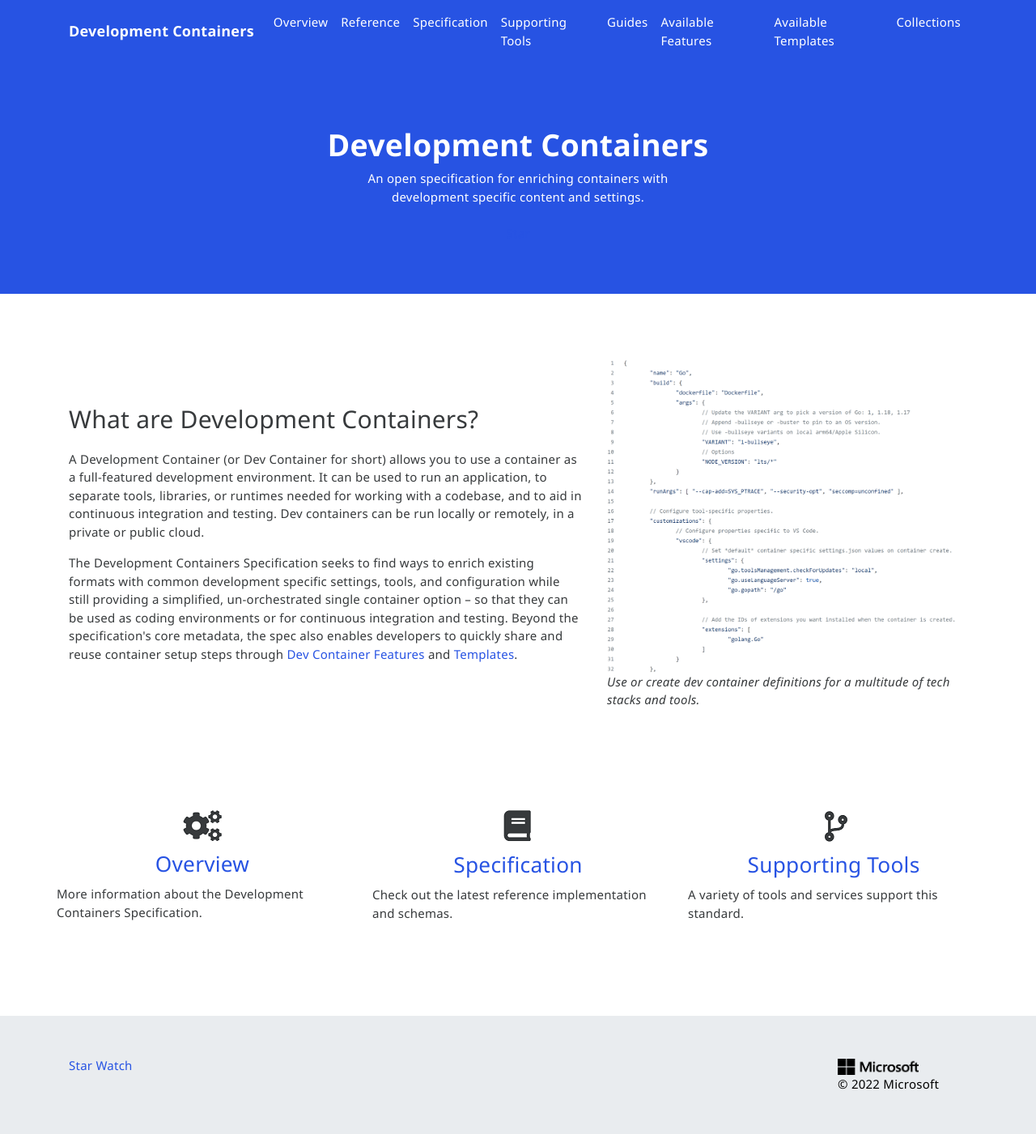
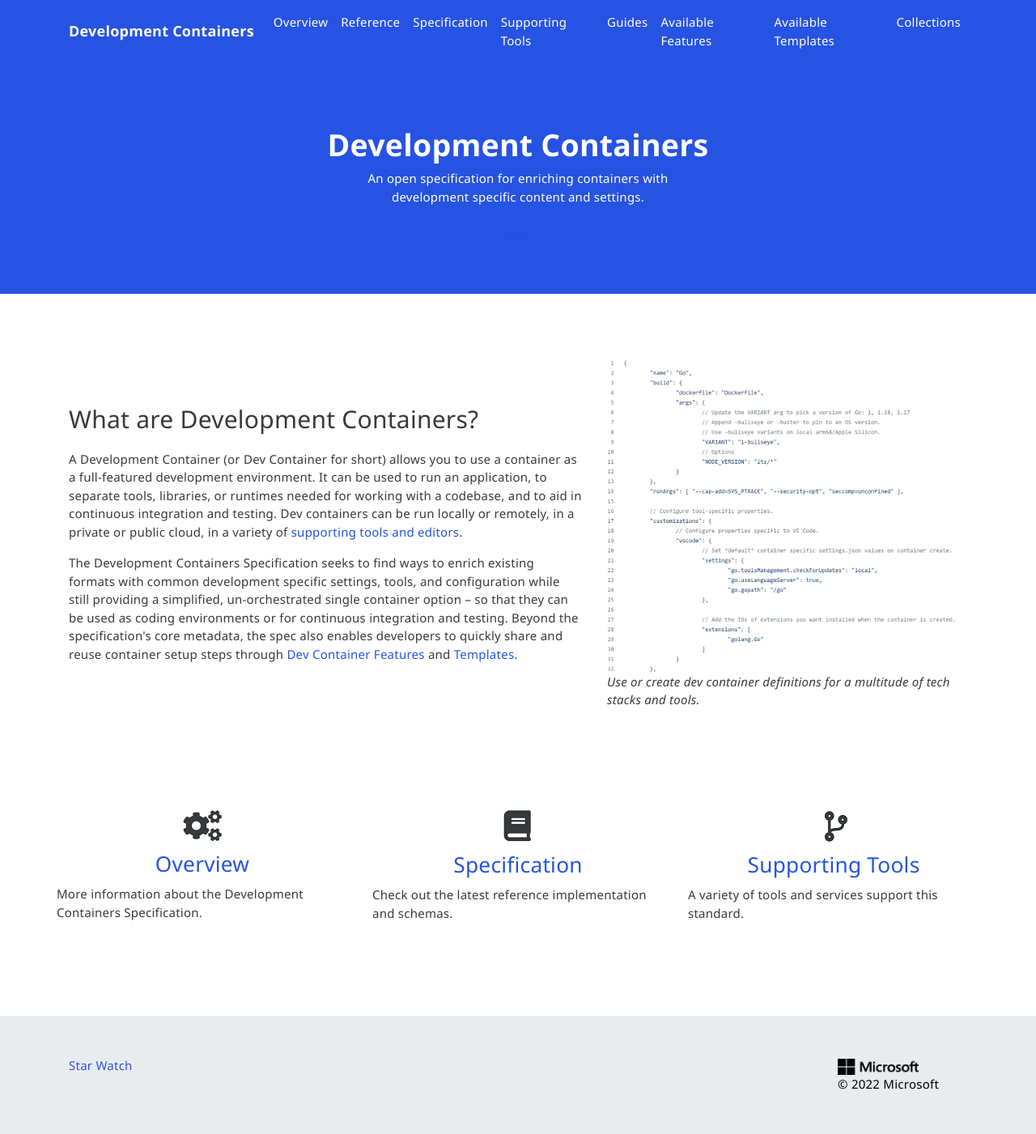
Before and after one commit to devcontainers/devcontainers.github.io, a Jekyll site: the page built from index.html, in a window 1280 px wide. Shown: the whole page at 81% size. Built offline with Jekyll 4.4.1, drawn with Linux system fonts in a browser that asks for light colours; nearby versions of some CDN libraries; comment, search, counter and statistics services are not loaded.

Commit message:
Add tools note

```diff
--- a/index.html
+++ b/index.html
@@ -27,7 +27,7 @@
         <div class="col-lg-7" role="navigation" aria-label="Main">
             <h2 class="header-light regular-pad">What are Development Containers?</h2>
 
-            <p>A Development Container (or Dev Container for short) allows you to use a container as a full-featured development environment. It can be used to run an application, to separate tools, libraries, or runtimes needed for working with a codebase, and to aid in continuous integration and testing. Dev containers can be run locally or remotely, in a private or public cloud.</p>
+            <p>A Development Container (or Dev Container for short) allows you to use a container as a full-featured development environment. It can be used to run an application, to separate tools, libraries, or runtimes needed for working with a codebase, and to aid in continuous integration and testing. Dev containers can be run locally or remotely, in a private or public cloud, in a variety of <a href="./supporting" aria-label="Supporting tools">supporting tools and editors</a>.</p>
 
             <p>The Development Containers Specification seeks to find ways to enrich existing formats with common development specific settings, tools, and configuration while still providing a simplified, un-orchestrated single container option – so that they can be used as coding environments or for continuous integration and testing. Beyond the specification's core metadata, the spec also enables developers to quickly share and reuse container setup steps through <a href="./features" aria-label="See the Dev Container Features spec">Dev Container Features</a> and <a href="./templates" aria-label="See the Dev Container Templates spec">Templates</a>. </p>
 
```
